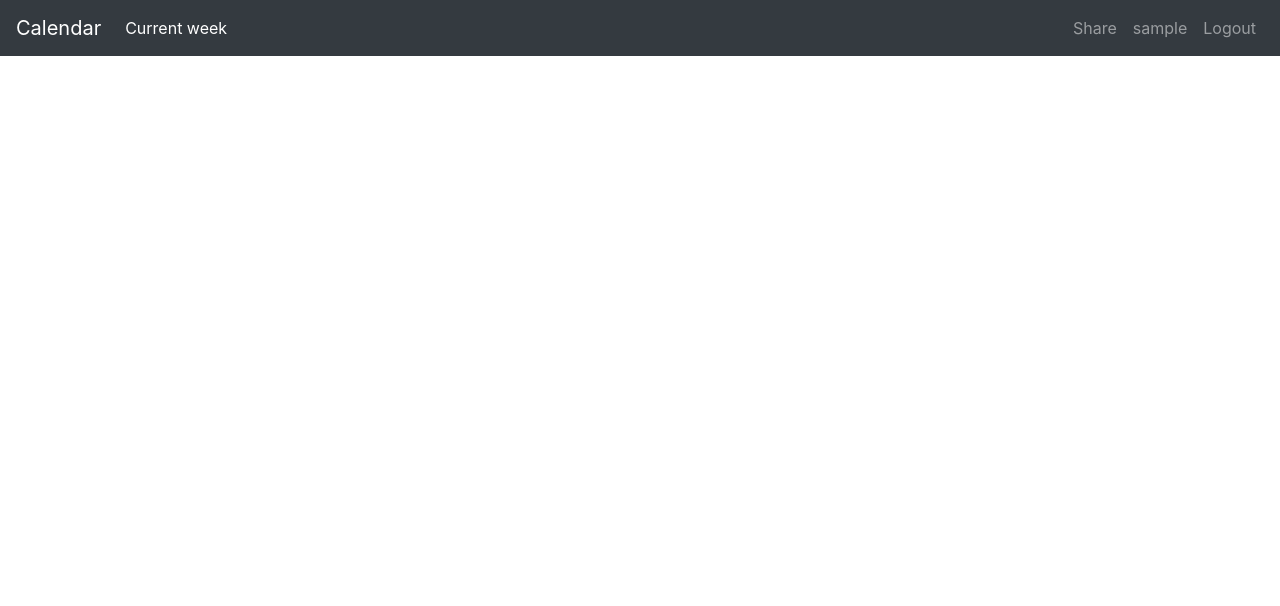
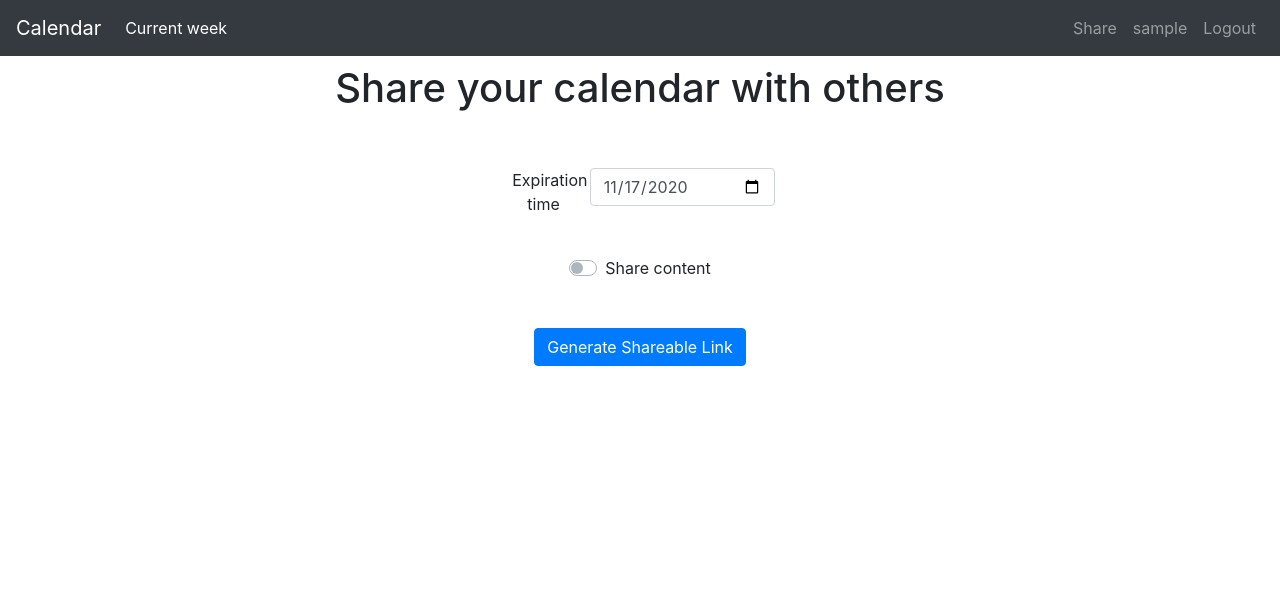
Before and after one commit to kovrichard/mycalendar, a Flask app: page /share/ in a window 1280 px wide. Shown: the top 606 px of the page. Run offline with Flask 2, Linux system fonts and the light colour scheme; a user stored in the database is signed in; some libraries are stand-ins or nearby versions.

Commit message:
Shareable link generation

```diff
--- a/mycalendar/server/base_templates/base.html
+++ b/mycalendar/server/base_templates/base.html
@@ -39,6 +39,8 @@
     <footer id="footer" class="text-center w-100">
         &copy; Copyright {{ current_year }} by Máté & Ricsi</a>.
     </footer>
+    <script src="https://code.jquery.com/jquery-3.5.1.min.js" integrity="sha256-9/aliU8dGd2tb6OSsuzixeV4y/faTqgFtohetphbbj0=" crossorigin="anonymous"></script>
+    <script src="https://stackpath.bootstrapcdn.com/bootstrap/4.5.2/js/bootstrap.min.js" integrity="sha384-B4gt1jrGC7Jh4AgTPSdUtOBvfO8shuf57BaghqFfPlYxofvL8/KUEfYiJOMMV+rV" crossorigin="anonymous"></script>
     <script src="/static/scripts.js"></script>
 </body>
 </html>
--- a/mycalendar/server/static/scripts.js
+++ b/mycalendar/server/static/scripts.js
@@ -4,3 +4,20 @@ function del() {
         title.removeAttribute("required");
     }
 }
+
+$("#getShareLink").click(function() {
+    data = $.getJSON("/share/get-link",
+    {
+        "expiration": $("#expiration").val(),
+        "share-content": $("#shareContent")[0].checked
+    },
+    function( data ) {
+        $("#token").val(data["token"]);
+    });
+});
+
+$("#token").focus(function() {
+    $(this).select();
+    document.execCommand("copy");
+    $('.alert').fadeIn(500).delay(2000).fadeOut(500)
+});
--- a/mycalendar/share/api.py
+++ b/mycalendar/share/api.py
@@ -1,5 +1,9 @@
-from flask import Blueprint, render_template
-from flask_user import login_required
+from datetime import datetime, timedelta
+
+from flask import Blueprint, current_app, render_template, request
+from flask_user import current_user, login_required
+
+from mycalendar.lib.user_access import UserAccess
 
 share_bp = Blueprint("share", __name__, template_folder="templates")
 
@@ -7,4 +11,18 @@ share_bp = Blueprint("share", __name__, template_folder="templates")
 @share_bp.route("/", strict_slashes=False, methods=["GET"])
 @login_required
 def share():
-    return render_template("share.html")
+    return render_template(
+        "share.html", expiration=datetime.now().date() + timedelta(days=7)
+    )
+
+
+@share_bp.route("/get-link", strict_slashes=False, methods=["GET"])
+@login_required
+def get_share_link():
+    user_id = current_user.id
+    expiration = datetime.strptime(request.args.get("expiration"), "%Y-%m-%d")
+    share_all = request.args.get("share-content")
+
+    return {
+        "token": f"{current_app.config['CALENDAR_URL']}/{UserAccess(current_app.config['SHARING_TOKEN_SECRET']).generate(user_id, expiration - datetime.now(), share_all)}"
+    }
--- a/mycalendar/share/templates/share.html
+++ b/mycalendar/share/templates/share.html
@@ -1 +1,47 @@
 {% extends "base.html" %}
+{% block title %}Calendar Sharing{% endblock %}
+
+{% block content %}
+    <h1>Share your calendar with others</h1>
+
+    <form method="post">
+        <div class="form-group row justify-content-center pt-5">
+            <label for="expiration" class="col-1">Expiration time</label>
+            <input type="date" name="expiration" class="form-control col-2 mr-2" id="expiration" value={{ expiration }} required>
+        </div>
+        <div class="custom-control custom-switch pt-3">
+            <input class="custom-control-input" type="checkbox" name="business_hour" id="shareContent">
+            <label class="custom-control-label" for="shareContent">
+                Share content
+            </label>
+        </div>
+
+
+        <button id="getShareLink" type="button" class="btn btn-primary mt-5" data-toggle="modal" data-target="#shareToken">
+                Generate Shareable Link
+        </button>
+
+        <div class="modal fade" id="shareToken" tabindex="-1" role="dialog" aria-labelledby="shareTokenTitle" aria-hidden="true">
+        <div class="modal-dialog modal-dialog-centered" role="document">
+            <div class="modal-content">
+            <div class="modal-header">
+                <h5 class="modal-title" id="exampleModalLongTitle">Generated Link</h5>
+                <button type="button" class="close" data-dismiss="modal" aria-label="Close">
+                <span aria-hidden="true">&times;</span>
+                </button>
+            </div>
+            <div class="modal-body">
+                <input id="token" type="text" class="form-control"></input>
+            </div>
+
+            <div class="modal-footer">
+                <div class="alert alert-success" role="alert" >
+                    Copied to the clipboard!
+                </div>
+                <button type="button" class="btn btn-primary" data-dismiss="modal">OK</button>
+            </div>
+            </div>
+        </div>
+        </div>
+    </form>
+{% endblock %}
```
Also changed, not shown: tests/share/api_test.py (+25 -0 lines).
